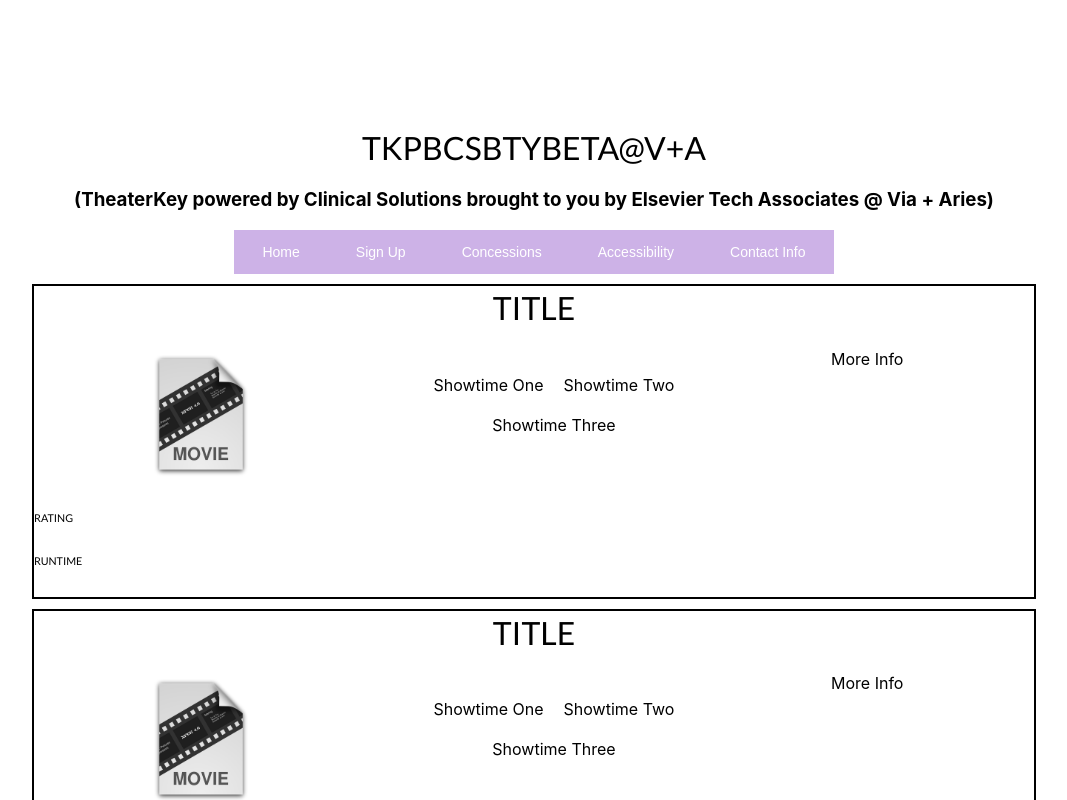
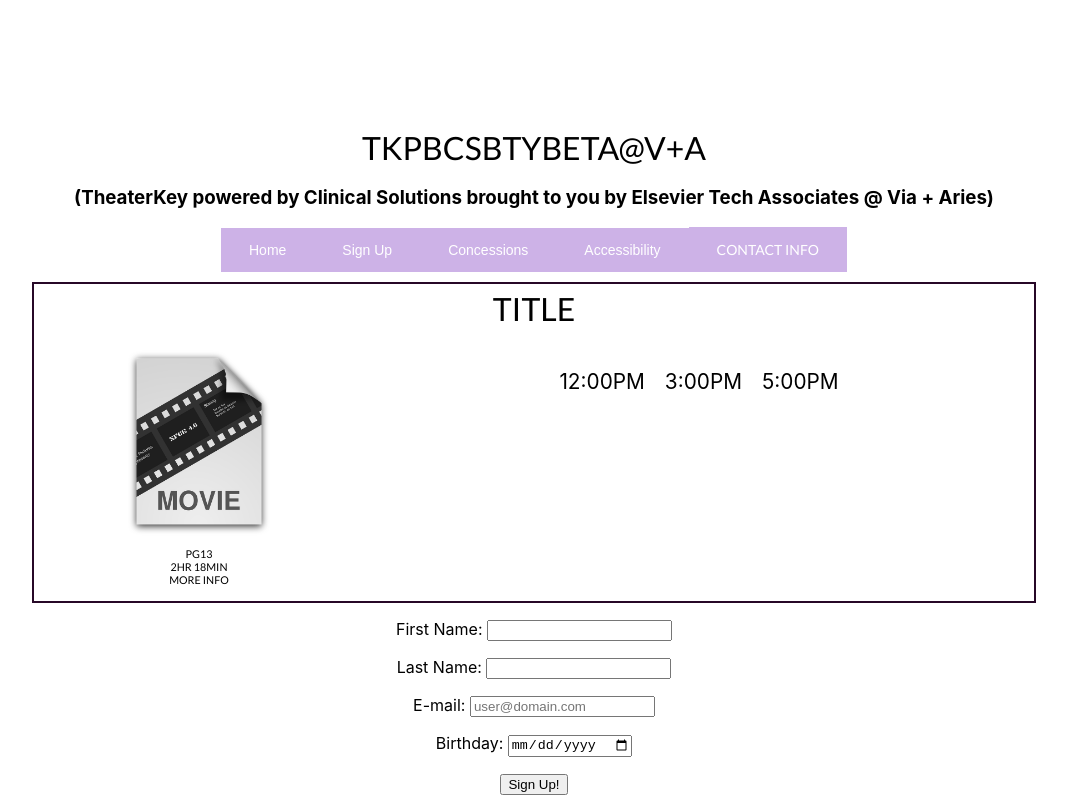
Before and after one commit to alicerichardson/TkpbCSbtybETA-V-A, a React (Create React App) app in the folder tkpbcsbtybeta-v-a/: page / in a window 1280 px wide. Shown: the top 800 px of the page, without its empty margins (106-1173 px from the left). Built offline with nearby package versions, Linux system fonts and the light colour scheme.

Commit message:
Style updates

```diff
--- a/tkpbcsbtybeta-v-a/src/Components/Movie.jsx
+++ b/tkpbcsbtybeta-v-a/src/Components/Movie.jsx
@@ -7,20 +7,18 @@
         <div class="movie">
             <h1>Title</h1>
             <div class="row">
-                <div class="col">
+                <div class="col left">
                     <img src={movie}></img>
-                    <h6>Rating</h6>
-                    <h6>Runtime</h6>
+                    <h6>PG13</h6>
+                    <h6>2HR 18MIN</h6>
+                    <h6 class="info">More Info</h6>
                 </div>
-                <div class="col">
+                <div class="col right">
                     <ul class="showtimes">
-                        <li><a>Showtime One</a></li>
-                        <li><a>Showtime Two</a></li>
-                        <li><a>Showtime Three</a></li>
+                        <li><a>12:00PM</a></li>
+                        <li><a>3:00PM</a></li>
+                        <li><a>5:00PM</a></li>
                     </ul>
-                </div>
-                <div class="col">
-                    <a>More Info</a>
                 </div>
             </div>
         </div>
--- a/tkpbcsbtybeta-v-a/src/Components/Schedule.jsx
+++ b/tkpbcsbtybeta-v-a/src/Components/Schedule.jsx
@@ -5,7 +5,6 @@
     return (
         <div>
             <Movie/>
-            <Movie/>
         </div>
     );
 }
--- a/tkpbcsbtybeta-v-a/src/Components/css/movie.css
+++ b/tkpbcsbtybeta-v-a/src/Components/css/movie.css
@@ -1,12 +1,21 @@
 .movie {
     border-style: solid;
+    border-color: rgb(39, 8, 39);
     border-width: 2px;
     margin: 10px;
 }
 
 .col {
-    float: center;
-    width: 33.33%;
+    float: left;
+    padding: 15px;
+}
+
+.left {
+    width: 30%;
+}
+
+.right {
+    width: 60%;
 }
 
 .row {
@@ -15,11 +24,13 @@
 
 h1 {
     text-align: center;
-    margin-top: 2px;
+    margin-top: 5px;
+    margin-bottom: 0;
 }
 
 h1,
-h6 {
+h6,
+.info {
     text-align: center;
     font-family: 'Lato', sans-serif;
     font-weight: lighter;
@@ -27,14 +38,21 @@
 }
 
 h6 {
-    text-align: left;
-    padding-bottom: 5px;
+    margin: 0;
+    padding: 0;
+}
+
+.info {
+    cursor: pointer;
 }
 
 .showtimes li {
     text-decoration: none;
     display: inline-block;
     margin: 10px;
+    font-size: 130%;
+    text-align: center;
+    cursor: pointer;
 }
 
 .showtimes li a:link,
@@ -48,5 +66,6 @@
 }
 
 img {
-    width: 100px;
+    width: 50%;
+    height: auto;
 }
```
